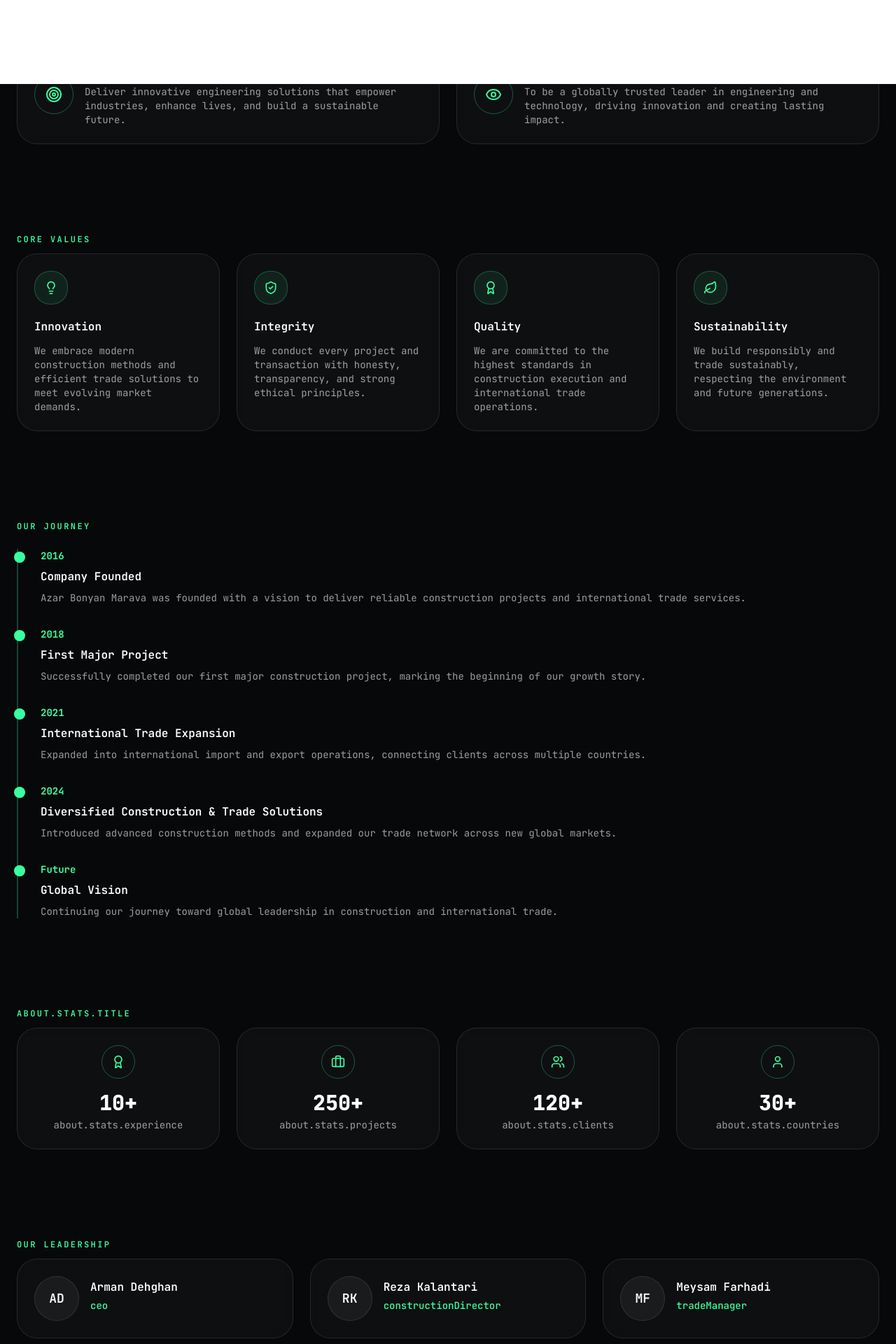
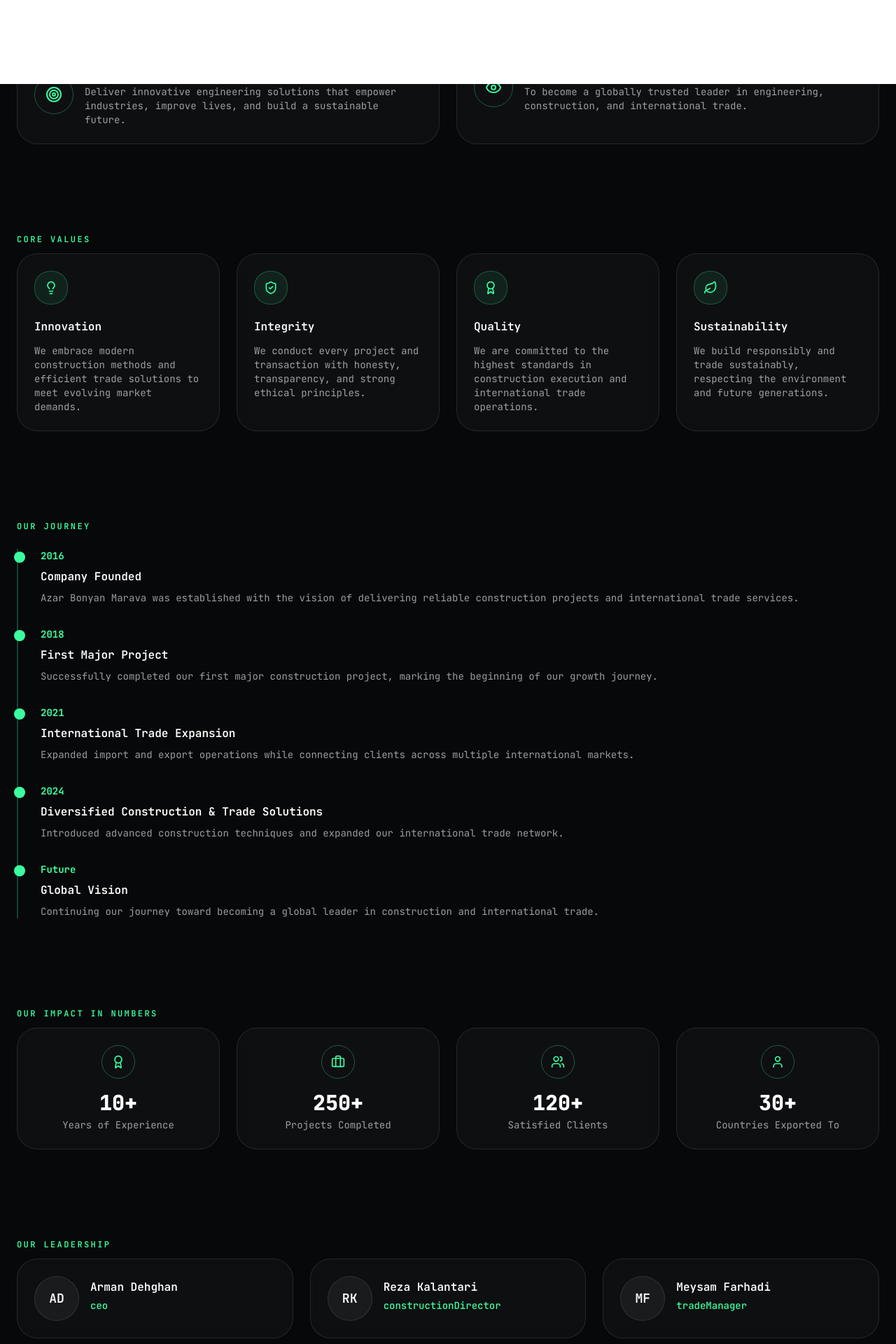
Before and after one commit to Milad-Soleymani/azar-bonian-marava, a Next.js app: page /en/about-us in a window 1280 px wide. Shown: the part 1480-3400 px from the top of the page at 70% size. Built offline with nearby package versions, Linux system fonts and the light colour scheme.

Commit message:
Debug and make partner component in 3 languages

```diff
--- a/src/app/[locale]/page.tsx
+++ b/src/app/[locale]/page.tsx
@@ -129,8 +129,7 @@ export default async function Home({ params }: Props) {
       </div>
 
 
-      <Stats stats={stats} />
-
+      <Stats />
 
     </section>
   );
--- a/src/components/about/Partners.tsx
+++ b/src/components/about/Partners.tsx
@@ -1,19 +1,26 @@
+"use client";
+
+import { useTranslations } from "next-intl";
+
 import Card from "@/components/ui/Card";
 import Eyebrow from "@/components/ui/Eyebrow";
+
 import {
   PARTNERS,
   CERTIFICATIONS,
 } from "@/data/constants/about";
 
 export default function Partners() {
+  const t = useTranslations("about.partners");
+
   return (
     <section className="mx-auto max-w-7xl px-6 py-16">
-            <Eyebrow>Partners &amp; Certifications</Eyebrow>
+      <Eyebrow>{t("title")}</Eyebrow>
 
       <div className="grid gap-6 lg:grid-cols-[1.4fr_1fr]">
         <Card>
           <p className="mb-6 text-xs font-semibold uppercase tracking-widest text-white/40">
-                        Our Partners
+            {t("partners")}
           </p>
 
           <div className="flex flex-wrap items-center gap-x-10 gap-y-4">
@@ -30,7 +37,7 @@ export default function Partners() {
 
         <Card>
           <p className="mb-6 text-xs font-semibold uppercase tracking-widest text-white/40">
-                        Certifications
+            {t("certifications")}
           </p>
 
           <div className="flex flex-wrap items-center gap-4">
--- a/src/messages/en.json
+++ b/src/messages/en.json
@@ -13,12 +13,12 @@
   "home": {
     "subtitle": "Construction & Global Trade Company",
     "title": "It's",
-    "description": "is a leading company in construction, project management, and international trade, delivering high-quality engineering solutions and export services with a commitment to innovation, precision, and sustainable growth.",
+    "description": "A leading company in construction, project management, and international trade, delivering high-quality engineering solutions and export services with a commitment to innovation, precision, and sustainable growth.",
     "button": "Discover Our Story"
   },
   "stats": {
     "title": "Our Impact In Numbers",
-    "experience": "Years Experience",
+    "experience": "Years of Experience",
     "projects": "Projects Completed",
     "clients": "Satisfied Clients",
     "countries": "Countries Exported To"
@@ -38,15 +38,15 @@
       "title": "Our Story",
       "paragraph1": "Founded in 2016, Azar Bonyan Marava began with a vision to deliver world-class engineering solutions that drive progress and create lasting impact.",
       "paragraph2": "Through continuous innovation and the adoption of advanced technologies, we have delivered complex projects across diverse industries with excellence.",
-      "paragraph3": "We are committed to our clients, our people, and the communities we serve — building sustainable solutions for a smarter and better future.",
-      "paragraph4": "Our long-term vision is to be a global leader in engineering and technology, shaping a future built on innovation, integrity, and sustainability."
+      "paragraph3": "We are committed to our clients, our people, and the communities we serve by creating sustainable solutions for a better future.",
+      "paragraph4": "Our long-term vision is to become a globally trusted leader in engineering, construction, and international trade."
     },
     "mission": {
       "title": "Mission & Vision",
       "missionTitle": "Our Mission",
-      "missionText": "Deliver innovative engineering solutions that empower industries, enhance lives, and build a sustainable future.",
+      "missionText": "Deliver innovative engineering solutions that empower industries, improve lives, and build a sustainable future.",
       "visionTitle": "Our Vision",
-      "visionText": "To be a globally trusted leader in engineering and technology, driving innovation and creating lasting impact."
+      "visionText": "To become a globally trusted leader in engineering, construction, and international trade."
     },
     "values": {
       "title": "Core Values",
@@ -74,28 +74,49 @@
       "items": {
         "founded": {
           "title": "Company Founded",
-          "desc": "Azar Bonyan Marava was founded with a vision to deliver reliable construction projects and international trade services."
+          "desc": "Azar Bonyan Marava was established with the vision of delivering reliable construction projects and international trade services."
         },
         "firstProject": {
           "title": "First Major Project",
-          "desc": "Successfully completed our first major construction project, marking the beginning of our growth story."
+          "desc": "Successfully completed our first major construction project, marking the beginning of our growth journey."
         },
         "expansion": {
           "title": "International Trade Expansion",
-          "desc": "Expanded into international import and export operations, connecting clients across multiple countries."
+          "desc": "Expanded import and export operations while connecting clients across multiple international markets."
         },
         "solutions": {
           "title": "Diversified Construction & Trade Solutions",
-          "desc": "Introduced advanced construction methods and expanded our trade network across new global markets."
+          "desc": "Introduced advanced construction techniques and expanded our international trade network."
         },
         "future": {
           "title": "Global Vision",
-          "desc": "Continuing our journey toward global leadership in construction and international trade."
+          "desc": "Continuing our journey toward becoming a global leader in construction and international trade."
         }
       }
     },
+    "stats": {
+      "title": "Our Impact In Numbers",
+      "experience": "Years of Experience",
+      "projects": "Projects Completed",
+      "clients": "Satisfied Clients",
+      "countries": "Countries Exported To"
+    },
     "leadership": {
-      "title": "Our Leadership"
+      "title": "Our Leadership",
+      "items": {
+        "ceo": {
+          "role": "Chief Executive Officer",
+          "desc": "Leads the company's strategic vision, business growth, and international development."
+        },
+        "constructionDirector": {
+          "role": "Construction Director",
+          "desc": "Oversees construction projects with a strong focus on quality, safety, and operational excellence."
+        },
+        "tradeManager": {
+          "role": "International Trade Manager",
+          "desc": "Manages global import and export operations while strengthening international business partnerships."
+        }
+      }
     },
     "partners": {
       "title": "Partners & Certifications",
@@ -104,7 +125,7 @@
     },
     "cta": {
       "title": "Let's Build the Future Together",
-      "description": "Ready to start your next engineering project?",
+      "description": "Ready to start your next engineering or construction project?",
       "button": "Contact Us"
     }
   }
--- a/src/messages/fa.json
+++ b/src/messages/fa.json
@@ -34,6 +34,7 @@
     "description": "ساخت زیرساخت‌های ماندگار و اتصال بازارهای جهانی از طریق پروژه‌های قابل اعتماد ساخت‌وساز و تجارت بین‌المللی.",
     "scroll": "مشاهده ادامه"
   },
+
   "story": {
     "title": "داستان ما",
     "paragraph1": "آذر بنیان ماروا در سال ۱۳۹۵ با هدف ارائه راهکارهای مهندسی جهانی و ایجاد تأثیر پایدار تأسیس شد.",
@@ -41,6 +42,7 @@
     "paragraph3": "ما متعهد به مشتریان، کارکنان و جوامعی هستیم که به آن‌ها خدمت می‌کنیم.",
     "paragraph4": "چشم‌انداز بلندمدت ما تبدیل شدن به یک رهبر جهانی در مهندسی و فناوری است."
   },
+
   "mission": {
     "title": "ماموریت و چشم‌انداز",
     "missionTitle": "ماموریت ما",
@@ -48,6 +50,7 @@
     "visionTitle": "چشم‌انداز ما",
     "visionText": "تبدیل شدن به یک مجموعه جهانی قابل اعتماد در حوزه مهندسی و فناوری."
   },
+
   "values": {
     "title": "ارزش‌های اصلی",
     "items": {
@@ -69,24 +72,7 @@
       }
     }
   },
-    "coreValues": {
-      "innovation": {
-        "title": "نوآوری",
-        "desc": "ما از روش‌های مدرن ساخت‌وساز و راهکارهای تجاری کارآمد برای پاسخ به نیازهای بازار استفاده می‌کنیم."
-      },
-      "integrity": {
-        "title": "صداقت",
-        "desc": "تمام پروژه‌ها و معاملات را با شفافیت، مسئولیت‌پذیری و اصول اخلاقی انجام می‌دهیم."
-      },
-      "quality": {
-        "title": "کیفیت",
-        "desc": "متعهد به بالاترین استانداردها در اجرای پروژه‌های ساختمانی و تجارت بین‌المللی هستیم."
-      },
-      "sustainability": {
-        "title": "پایداری",
-        "desc": "راهکارهایی مسئولانه و پایدار برای حفظ محیط زیست و نسل‌های آینده ایجاد می‌کنیم."
-      }
-    },
+
   "journey": {
     "title": "مسیر رشد ما",
     "items": {
@@ -112,39 +98,25 @@
       }
     }
   },
-    "journeyItems": {
-      "founded": {
-        "title": "تأسیس شرکت",
-        "desc": "آذر بنیان ماروا با هدف ارائه پروژه‌های قابل اعتماد ساختمانی و خدمات تجارت بین‌المللی تأسیس شد."
+
+  "stats": {
+    "title": "دستاوردهای ما در اعداد",
+    "experience": "سال تجربه",
+    "projects": "پروژه تکمیل شده",
+    "clients": "مشتریان راضی",
+    "countries": "کشورهای مقصد صادرات"
   },
-      "firstProject": {
-        "title": "اولین پروژه بزرگ",
-        "desc": "اولین پروژه مهم ساختمانی با موفقیت اجرا شد و مسیر رشد شرکت آغاز گردید."
-      },
-      "tradeExpansion": {
-        "title": "گسترش تجارت بین‌المللی",
-        "desc": "فعالیت‌های واردات و صادرات در بازارهای جهانی توسعه یافت."
-      },
-      "diversified": {
-        "title": "راهکارهای متنوع ساخت و تجارت",
-        "desc": "روش‌های پیشرفته ساخت و شبکه تجاری جدید توسعه پیدا کرد."
-      },
-      "globalVision": {
-        "title": "چشم‌انداز جهانی",
-        "desc": "حرکت به سمت تبدیل شدن به یک رهبر جهانی در مهندسی و تجارت."
-      }
-    },
+
   "leadership": {
     "title": "مدیریت ما"
   },
+
   "partners": {
     "title": "شرکا و گواهینامه‌ها",
     "partners": "شرکای ما",
     "certifications": "گواهینامه‌ها"
   },
-    "statsSection": {
-      "title": "دستاوردهای ما در اعداد"
-    },
+
   "cta": {
     "title": "بیایید آینده را با هم بسازیم",
     "description": "آماده شروع پروژه بعدی خود با شرکت هستید؟",
```
Lines whose indentation alone changed are shown as unchanged.
